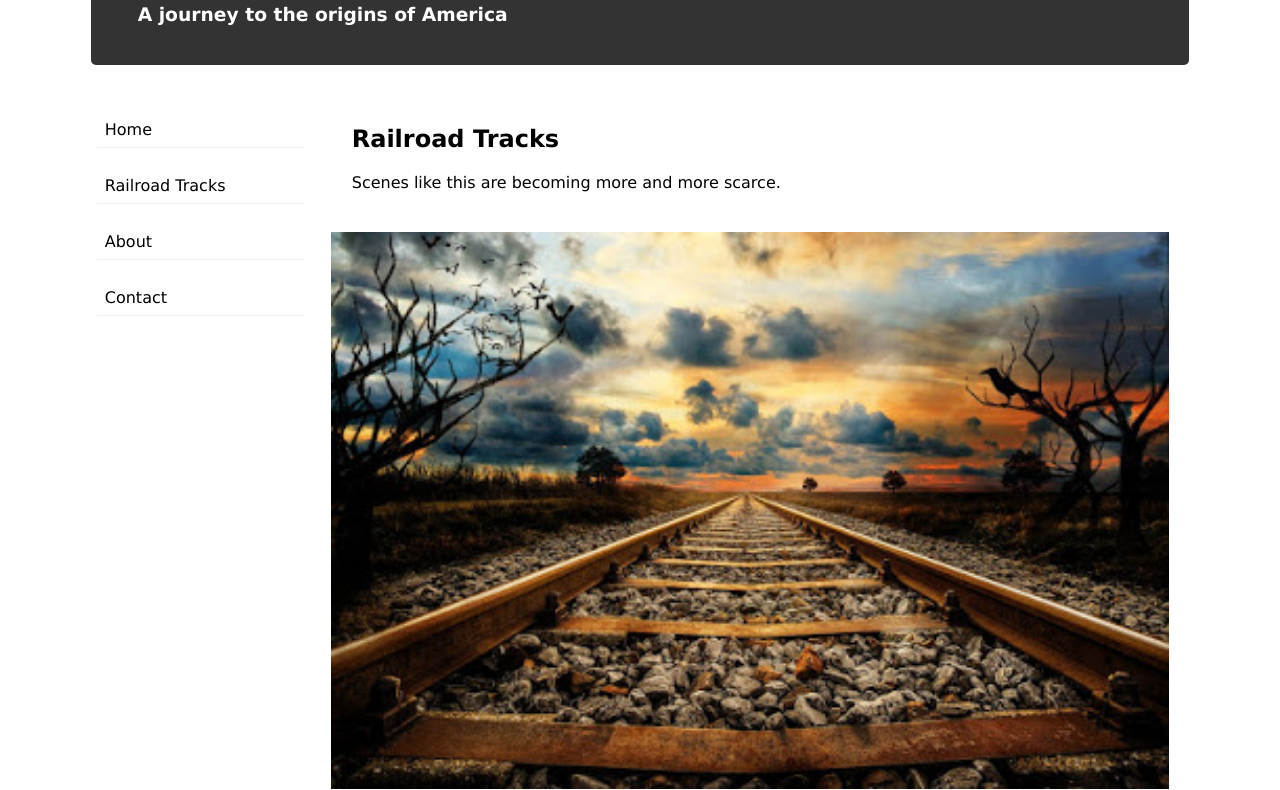
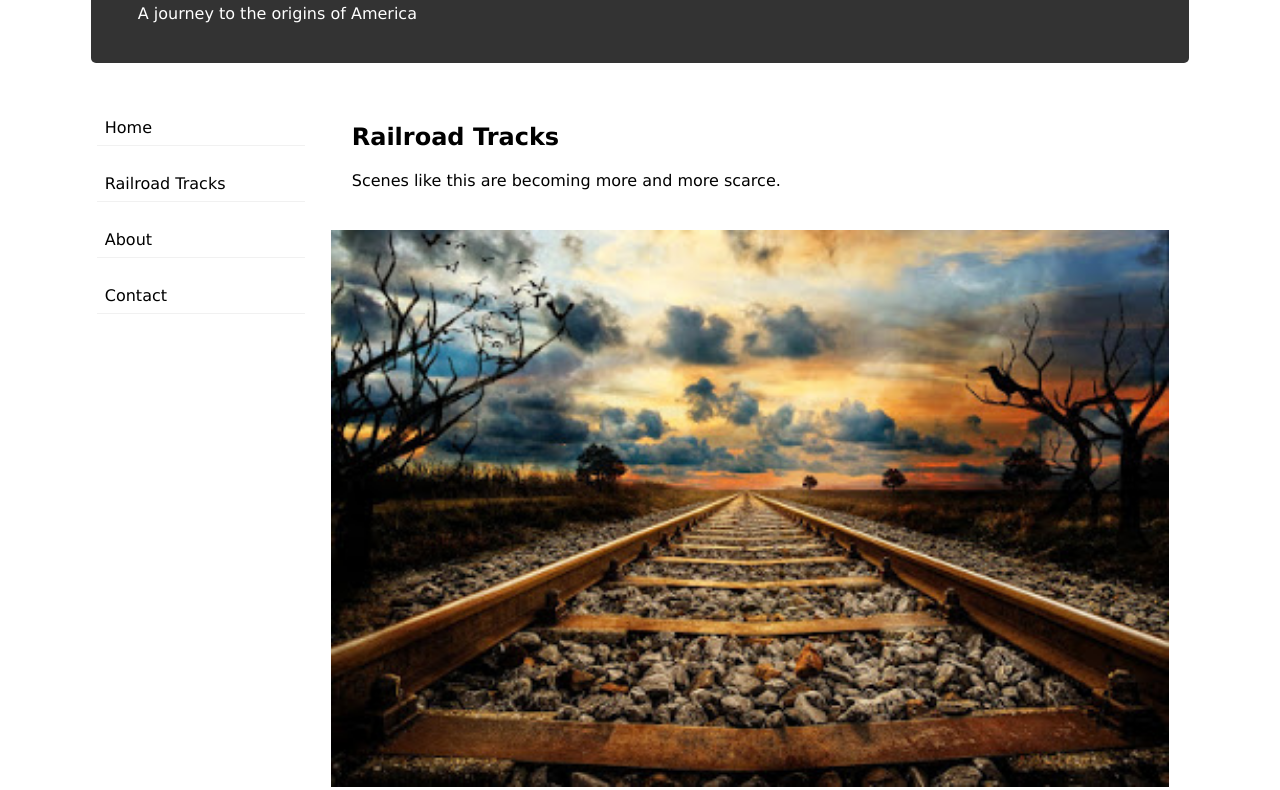
Before and after one commit to eddiemadrigal/responsive-design-demo, a plain HTML site: page index.html in a window 1280 px wide. Shown: the part 134-924 px from the top of the page. Drawn offline with Linux system fonts and the light colour scheme.

Commit message:
sub title modified

```diff
--- a/index.html
+++ b/index.html
@@ -10,7 +10,7 @@
 
     <div class="top-heading">
         <h1>American Historical Infomation</h1>
-        <h3>A journey to the origins of America</h3>
+        <p>A journey to the origins of America</p>
     </div>
 
     <div>
```
